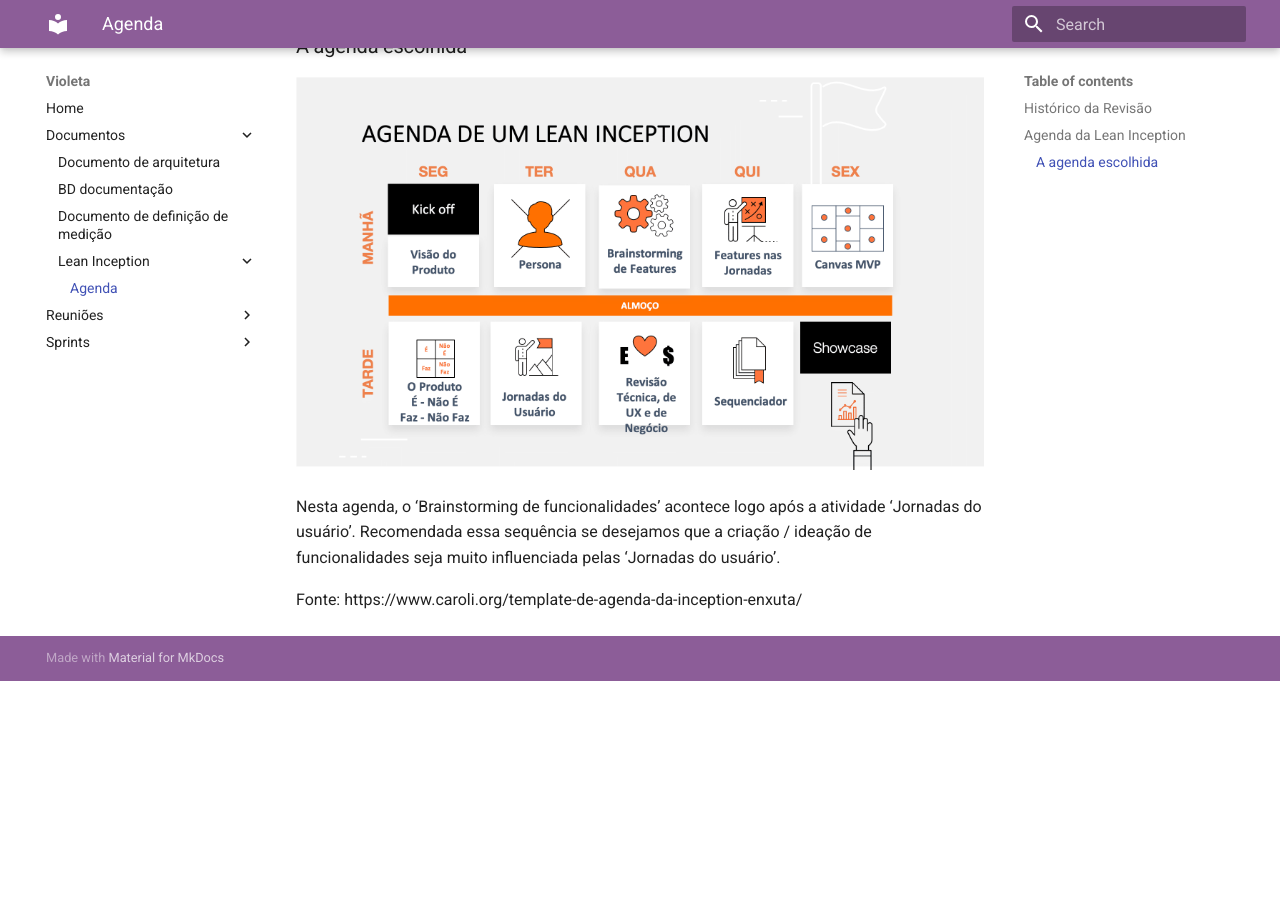
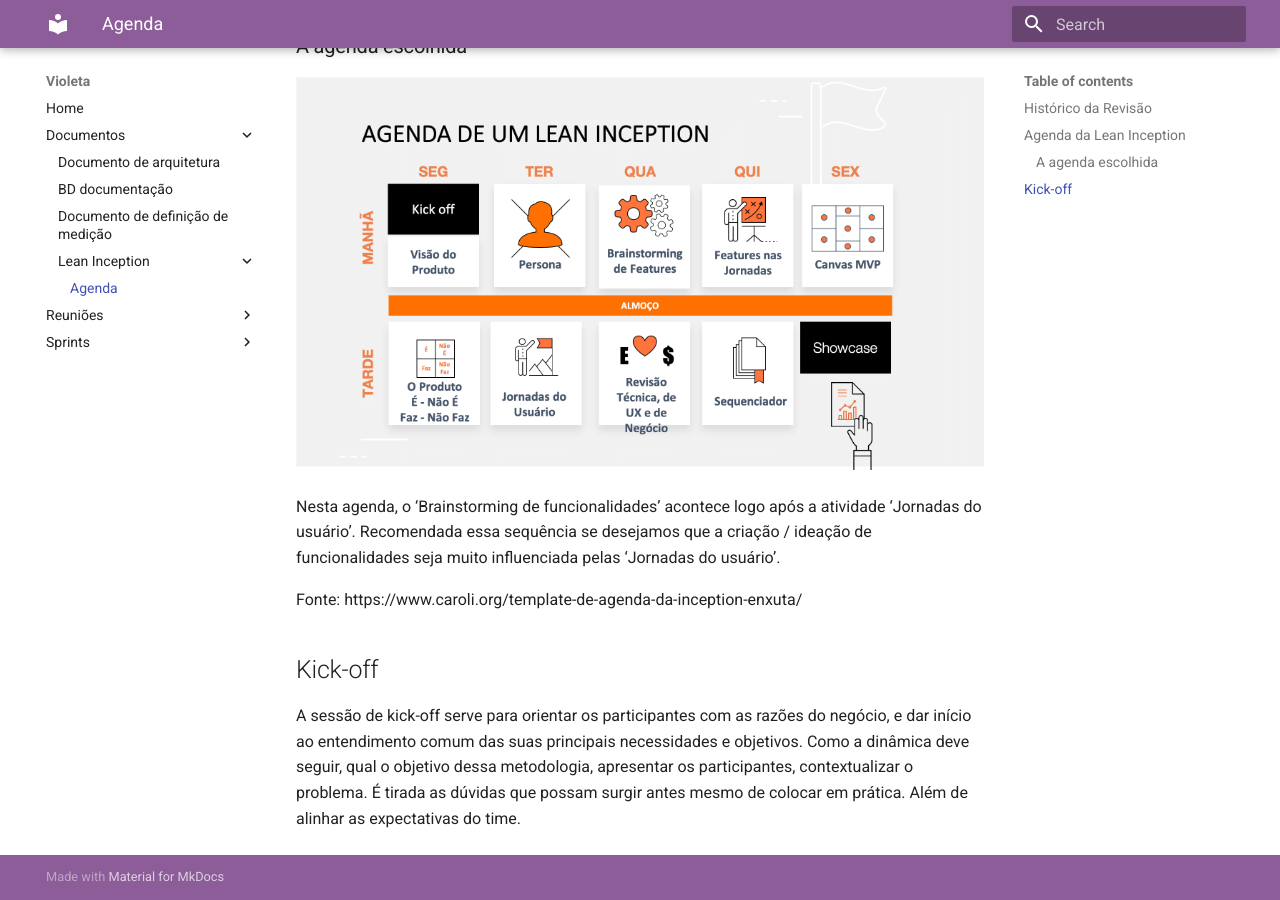
Before and after one commit to fga-eps-mds/2020.2-Violeta-Documentacao, an MkDocs documentation site: the page built from docs/Gerencia/documentacao/Lean-inception/agenda.md, in a window 1280 px wide and 900 px high, scrolled down 502 px. Built offline with MkDocs 1.6.1 and Material for MkDocs 9.7.7, drawn with Linux system fonts in a browser that asks for light colours; before the commit the page ends 1183 px from its top, so only the background shows below that.

Commit message:
Kick-off

```diff
--- a/docs/Gerencia/documentacao/Lean-inception/agenda.md
+++ b/docs/Gerencia/documentacao/Lean-inception/agenda.md
@@ -14,3 +14,8 @@ Na aplicação da Lean Inception, o autor sugere duas agendas diferentes, mas co
 Nesta agenda, o ‘Brainstorming de funcionalidades’ acontece logo após a atividade ‘Jornadas do usuário’. Recomendada essa sequência se desejamos que a criação / ideação de funcionalidades seja muito influenciada pelas ‘Jornadas do usuário’.
 
 Fonte: https://www.caroli.org/template-de-agenda-da-inception-enxuta/
+
+## Kick-off
+
+A sessão de kick-off serve para orientar os participantes com as razões do negócio, e dar início ao entendimento comum das suas principais necessidades e objetivos. Como a dinâmica deve seguir, qual o objetivo dessa metodologia, apresentar os participantes, contextualizar o problema.
+É tirada as dúvidas que possam surgir antes mesmo de colocar em prática. Além de alinhar as expectativas do time.
```
